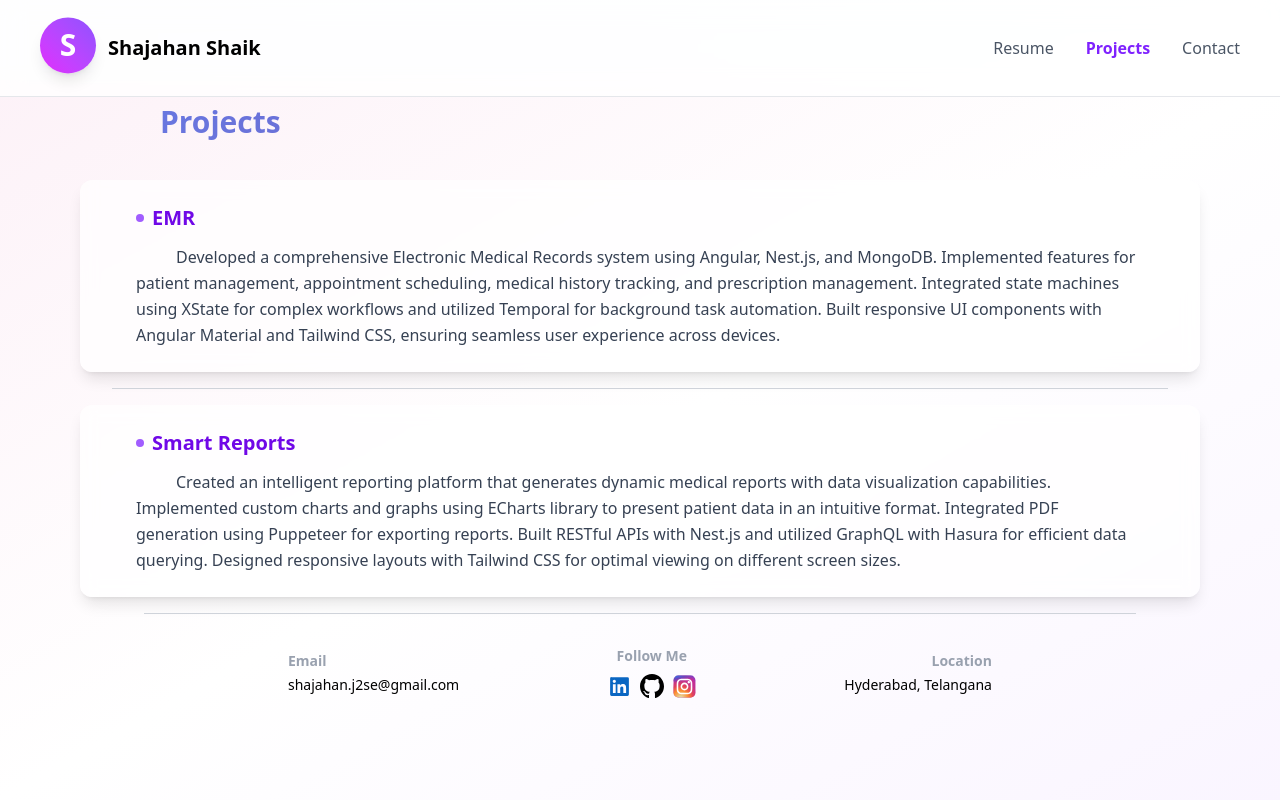
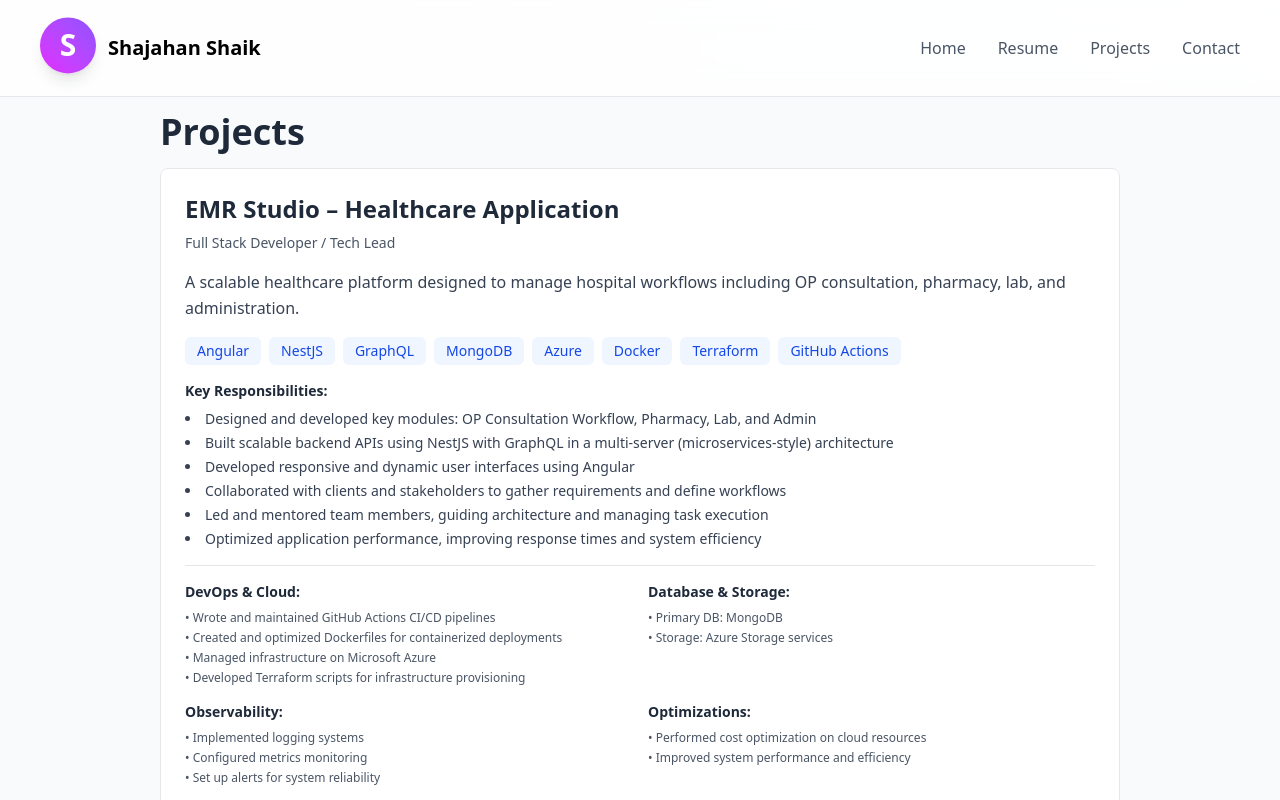
Before and after one commit to shajahansheik/portfolio, a Next.js app: page /projects in a window 1280 px wide. Built offline with nearby package versions, Linux system fonts and the light colour scheme.

Commit message:
pages updated

```diff
--- a/app/components/topnav.tsx
+++ b/app/components/topnav.tsx
@@ -30,22 +30,29 @@ export default function TopNav() {
       {/* Desktop Navigation */}
       <div className='hidden md:flex space-x-6 lg:space-x-8'>
         <Link
+          href='/'
+          className={`${getTextColor('/')} transition-all duration-300 hover:scale-105 relative group`}
+        >
+          Home
+          <span className="absolute -bottom-1 left-0 w-0 h-0.5 bg-violet-600 transition-all duration-300 group-hover:w-full"></span>
+        </Link>
+        <Link
           href='/resume'
-          className={`${getTextColor('/resume')} transition-all duration-300 hover:scale-105 relative group`}
+          className={`${getTextColor('/resume/')} transition-all duration-300 hover:scale-105 relative group`}
         >
           Resume
           <span className="absolute -bottom-1 left-0 w-0 h-0.5 bg-violet-600 transition-all duration-300 group-hover:w-full"></span>
         </Link>
         <Link
           href='/projects'
-          className={`${getTextColor('/projects')} transition-all duration-300 hover:scale-105 relative group`}
+          className={`${getTextColor('/projects/')} transition-all duration-300 hover:scale-105 relative group`}
         >
           Projects
           <span className="absolute -bottom-1 left-0 w-0 h-0.5 bg-violet-600 transition-all duration-300 group-hover:w-full"></span>
         </Link>
         <Link
           href='/contact'
-          className={`${getTextColor('/contact')} transition-all duration-300 hover:scale-105 relative group`}
+          className={`${getTextColor('/contact/')} transition-all duration-300 hover:scale-105 relative group`}
         >
           Contact
           <span className="absolute -bottom-1 left-0 w-0 h-0.5 bg-violet-600 transition-all duration-300 group-hover:w-full"></span>
--- a/app/page.tsx
+++ b/app/page.tsx
@@ -5,47 +5,41 @@ import profileData from "@/data/profile.json";
 
 export default function Home() {
   return (
-    <div className="min-h-screen bg-gradient-to-br from-purple-50 via-white to-blue-50 flex flex-col">
-      <div className="flex-1 flex items-center justify-center px-4 sm:px-6 lg:px-8 py-8 md:py-12">
-        <div className="flex flex-col lg:flex-row space-y-8 lg:space-y-0 lg:space-x-10 items-center justify-center max-w-7xl w-full">
+    <div className="h-screen bg-gray-50 flex flex-col overflow-hidden">
+      <div className="flex-1 flex items-center justify-center px-4 py-12 overflow-y-auto">
+        <div className="flex flex-col lg:flex-row gap-12 items-center max-w-6xl w-full">
           {/* Profile Image */}
-          <div className="animate-scale-in flex-shrink-0">
-            <div className="relative group">
-              <div className="absolute -inset-1 bg-gradient-to-r from-purple-600 to-pink-600 rounded-full blur opacity-25 group-hover:opacity-75 transition duration-1000 group-hover:duration-200 animate-pulse-slow"></div>
-              <Image
+          <div className="flex-shrink-0">
+            <Image
                 src={profileData.profileImage}
                 alt={profileData.name}
                 width={240}
                 height={240}
                 className="relative rounded-full grayscale hover:grayscale-0 transition-all duration-500 border-4 border-white shadow-2xl w-48 h-48 sm:w-60 sm:h-60 md:w-72 md:h-72 lg:w-80 lg:h-80 object-cover"
               />
-            </div>
           </div>
 
           {/* Profile Content */}
-          <div className="flex flex-col space-y-4 animate-fade-in delay-200 max-w-2xl text-center lg:text-left px-2">
-            <span className="text-3xl sm:text-4xl md:text-5xl font-semibold font-mono gradient-text animate-slide-in-left">
+          <div className="flex flex-col space-y-6 max-w-4xl text-center lg:text-left">
+            <h1 className="text-5xl font-semibold text-blue-600">
               {profileData.greeting}
-            </span>
-            <span className="text-lg sm:text-xl md:text-2xl font-semibold animate-slide-in-left delay-100">
+            </h1>
+            <h2 className="text-2xl font-semibold text-gray-800">
               {profileData.title}
-            </span>
-            <p className="w-full text-sm sm:text-base leading-relaxed text-gray-700 animate-fade-in delay-300 indent-4 text-justify">
+            </h2>
+            <p className="text-base leading-relaxed text-gray-700 whitespace-pre-line">
               {profileData.description}
             </p>
 
             {/* Action Links */}
-            <div className="flex flex-wrap gap-4 sm:gap-6 md:gap-8 pt-4 justify-center lg:justify-start">
+            <div className="flex gap-6 pt-4 justify-center lg:justify-start">
               {profileData.links.map((link, index) => (
                 <Link
                   key={index}
                   href={link.url}
-                  className={`w-20 h-20 sm:w-24 sm:h-24 md:w-28 md:h-28 rounded-full ${link.bgColor} ${link.hoverColor}
-                    flex items-center justify-center p-6 sm:p-8 md:p-12 border-2 border-gray-400
-                    transition-all duration-300 hover:scale-110 hover:shadow-2xl hover:rotate-3
-                    animate-scale-in delay-${300 + index * 100} font-semibold text-center text-xs sm:text-sm
-                    hover:border-gray-600 card-hover`}
-                  style={{ animationDelay: `${400 + index * 100}ms` }}
+                  className={`w-28 h-28 rounded-full ${link.bgColor} ${link.hoverColor}
+                    flex items-center justify-center border-2 border-black
+                    transition-colors duration-200 font-semibold text-sm`}
                 >
                   {link.title}
                 </Link>
@@ -54,9 +48,7 @@ export default function Home() {
           </div>
         </div>
       </div>
-      <div className="mt-auto">
-        <BottomNav/>
-      </div>
+      <BottomNav/>
     </div>
   );
 }
--- a/app/projects/page.tsx
+++ b/app/projects/page.tsx
@@ -4,32 +4,114 @@ import projectsData from '@/data/projects.json'
 
 export default function page() {
   return (
-    <div className='space-y-5 bg-gradient-to-br from-pink-50 via-white to-purple-50 h-full'>
-      <div className='px-4 sm:px-8 md:px-12 lg:px-20 xl:px-40 text-xl sm:text-2xl md:text-3xl font-bold gradient-text pt-6 animate-fade-in'>
-        Projects
+    <div className='h-screen flex flex-col bg-gray-50'>
+      {/* Fixed Header Section */}
+      <div className='px-4 sm:px-8 md:px-12 lg:px-20 xl:px-40 pt-8 pb-4 flex-shrink-0'>
+        <h1 className='text-2xl sm:text-3xl md:text-4xl font-bold text-gray-800'>
+          Projects
+        </h1>
       </div>
-      <div className='overflow-y-auto h-[calc(100%-8rem)] py-5 space-y-4 px-4 sm:px-6 md:px-8 lg:px-12 xl:px-20'>
-        {projectsData.projects.map((project, index) => (
-          <React.Fragment key={project.id}>
+
+      {/* Scrollable Projects List */}
+      <div className='flex-1 overflow-y-auto px-4 sm:px-8 md:px-12 lg:px-20 xl:px-40 pb-20'>
+        <div className='space-y-6'>
+          {projectsData.projects.map((project) => (
             <div
-              className='space-y-3 pb-4 sm:pb-6 p-4 sm:p-6 rounded-xl bg-white/70 backdrop-blur-sm shadow-lg hover:shadow-2xl transition-all duration-500 card-hover animate-scale-in'
-              style={{ animationDelay: `${index * 150}ms` }}
+              key={project.id}
+              className='bg-white rounded-lg border border-gray-200 p-6 hover:shadow-lg transition-shadow'
             >
-              <div className='px-2 sm:px-4 md:px-6 lg:px-8 text-base sm:text-lg md:text-xl font-bold text-violet-700 flex items-center gap-2'>
-                <span className='w-2 h-2 bg-violet-600 rounded-full animate-pulse-slow'></span>
-                {project.title}
+              {/* Project Header */}
+              <div className='mb-4'>
+                <h2 className='text-xl sm:text-2xl font-bold text-gray-800 mb-2'>
+                  {project.projectName}
+                </h2>
+                <p className='text-sm text-gray-600'>{project.role}</p>
               </div>
-              <div className='px-2 sm:px-4 md:px-6 lg:px-8 indent-4 sm:indent-6 md:indent-10 text-sm sm:text-base leading-relaxed text-gray-700'>
-                <p>{project.description}</p>
+
+              {/* Description */}
+              <p className='text-gray-700 text-sm sm:text-base mb-4 leading-relaxed'>
+                {project.description}
+              </p>
+
+              {/* Tech Stack */}
+              <div className='mb-4'>
+                <div className='flex flex-wrap gap-2'>
+                  {project.techStack.map((tech, techIndex) => (
+                    <span
+                      key={techIndex}
+                      className='px-3 py-1 bg-blue-50 text-blue-700 rounded-md text-xs sm:text-sm font-medium'
+                    >
+                      {tech}
+                    </span>
+                  ))}
+                </div>
+              </div>
+
+              {/* Responsibilities */}
+              {project.responsibilities && project.responsibilities.length > 0 && (
+                <div className='mb-4'>
+                  <h3 className='text-sm font-semibold text-gray-800 mb-2'>Key Responsibilities:</h3>
+                  <ul className='list-disc list-inside space-y-1 text-xs sm:text-sm text-gray-700'>
+                    {project.responsibilities.map((responsibility, respIndex) => (
+                      <li key={respIndex}>{responsibility}</li>
+                    ))}
+                  </ul>
+                </div>
+              )}
+
+              {/* Additional Details */}
+              <div className='grid grid-cols-1 md:grid-cols-2 gap-4 mt-4 pt-4 border-t border-gray-200'>
+                {/* DevOps & Cloud */}
+                {project.devOpsAndCloud && (
+                  <div>
+                    <h3 className='text-sm font-semibold text-gray-800 mb-2'>DevOps & Cloud:</h3>
+                    <div className='space-y-1 text-xs text-gray-600'>
+                      {project.devOpsAndCloud.ciCd && <p>• {project.devOpsAndCloud.ciCd}</p>}
+                      {project.devOpsAndCloud.containerization && <p>• {project.devOpsAndCloud.containerization}</p>}
+                      {project.devOpsAndCloud.cloud && <p>• {project.devOpsAndCloud.cloud}</p>}
+                      {project.devOpsAndCloud.infrastructureAsCode && <p>• {project.devOpsAndCloud.infrastructureAsCode}</p>}
+                    </div>
+                  </div>
+                )}
+
+                {/* Database */}
+                {project.database && (
+                  <div>
+                    <h3 className='text-sm font-semibold text-gray-800 mb-2'>Database & Storage:</h3>
+                    <div className='space-y-1 text-xs text-gray-600'>
+                      {project.database.primary && <p>• Primary DB: {project.database.primary}</p>}
+                      {project.database.storage && <p>• Storage: {project.database.storage}</p>}
+                    </div>
+                  </div>
+                )}
+
+                {/* Observability */}
+                {project.observability && project.observability.length > 0 && (
+                  <div>
+                    <h3 className='text-sm font-semibold text-gray-800 mb-2'>Observability:</h3>
+                    <div className='space-y-1 text-xs text-gray-600'>
+                      {project.observability.map((item, obsIndex) => (
+                        <p key={obsIndex}>• {item}</p>
+                      ))}
+                    </div>
+                  </div>
+                )}
+
+                {/* Optimizations */}
+                {project.optimizations && project.optimizations.length > 0 && (
+                  <div>
+                    <h3 className='text-sm font-semibold text-gray-800 mb-2'>Optimizations:</h3>
+                    <div className='space-y-1 text-xs text-gray-600'>
+                      {project.optimizations.map((item, optIndex) => (
+                        <p key={optIndex}>• {item}</p>
+                      ))}
+                    </div>
+                  </div>
+                )}
               </div>
             </div>
-            {index < projectsData.projects.length - 1 && (
-              <div className='mx-2 sm:mx-4 md:mx-6 lg:mx-8 text-gray-300'>
-                <hr className='border-gray-300'/>
-              </div>
-            )}
-          </React.Fragment>
-        ))}
+          ))}
+        </div>
         <BottomNav />
       </div>
     </div>
--- a/data/profile.json
+++ b/data/profile.json
@@ -2,7 +2,7 @@
   "name": "Shajahan",
   "greeting": "Hello",
   "title": "A Bit About Me",
-  "description": "Experienced Full Stack Developer skilled in Angular, Next.js, Nest.js, and GraphQL. Expertise in EMR systems, API design, state machines, and Twilio integration. Passionate about building robust, user-friendly applications and collaborating effectively.",
+  "description": "Full Stack Developer with 4+ years of experience in building scalable healthcare and enterprise applications. Skilled in modern web technologies including Angular, Next.js, NestJS, and GraphQL, with strong expertise in backend architecture and API development.\n\nExperienced in designing microservices-based systems, optimizing application performance, and implementing cloud-native solutions on Azure. Proven track record of working closely with clients and stakeholders to gather requirements, define workflows, and deliver high-quality products.\n\nHands-on experience in DevOps practices, including CI/CD pipelines, Docker, and infrastructure provisioning using Terraform. Adept at improving system reliability through observability, monitoring, and cost optimization strategies.\n\nA proactive team player with leadership experience in mentoring developers, managing tasks, and driving projects from concept to production.",
   "profileImage": "/shajahan.png",
   "links": [
     {
--- a/data/projects.json
+++ b/data/projects.json
@@ -2,13 +2,90 @@
   "projects": [
     {
       "id": 1,
-      "title": "EMR",
-      "description": "Developed a comprehensive Electronic Medical Records system using Angular, Nest.js, and MongoDB. Implemented features for patient management, appointment scheduling, medical history tracking, and prescription management. Integrated state machines using XState for complex workflows and utilized Temporal for background task automation. Built responsive UI components with Angular Material and Tailwind CSS, ensuring seamless user experience across devices."
+      "projectName": "EMR Studio – Healthcare Application",
+      "role": "Full Stack Developer / Tech Lead",
+      "techStack": [
+        "Angular",
+        "NestJS",
+        "GraphQL",
+        "MongoDB",
+        "Azure",
+        "Docker",
+        "Terraform",
+        "GitHub Actions"
+      ],
+      "description": "A scalable healthcare platform designed to manage hospital workflows including OP consultation, pharmacy, lab, and administration.",
+      "responsibilities": [
+        "Designed and developed key modules: OP Consultation Workflow, Pharmacy, Lab, and Admin",
+        "Built scalable backend APIs using NestJS with GraphQL in a multi-server (microservices-style) architecture",
+        "Developed responsive and dynamic user interfaces using Angular",
+        "Collaborated with clients and stakeholders to gather requirements and define workflows",
+        "Led and mentored team members, guiding architecture and managing task execution",
+        "Optimized application performance, improving response times and system efficiency"
+      ],
+      "devOpsAndCloud": {
+        "ciCd": "Wrote and maintained GitHub Actions CI/CD pipelines",
+        "containerization": "Created and optimized Dockerfiles for containerized deployments",
+        "cloud": "Managed infrastructure on Microsoft Azure",
+        "infrastructureAsCode": "Developed Terraform scripts for infrastructure provisioning"
+      },
+      "observability": [
+        "Implemented logging systems",
+        "Configured metrics monitoring",
+        "Set up alerts for system reliability"
+      ],
+      "optimizations": [
+        "Performed cost optimization on cloud resources",
+        "Improved system performance and efficiency"
+      ],
+      "database": {
+        "primary": "MongoDB",
+        "storage": "Azure Storage services"
+      }
     },
     {
       "id": 2,
-      "title": "Smart Reports",
-      "description": "Created an intelligent reporting platform that generates dynamic medical reports with data visualization capabilities. Implemented custom charts and graphs using ECharts library to present patient data in an intuitive format. Integrated PDF generation using Puppeteer for exporting reports. Built RESTful APIs with Nest.js and utilized GraphQL with Hasura for efficient data querying. Designed responsive layouts with Tailwind CSS for optimal viewing on different screen sizes."
-    }
+  "projectName": "Smart Reports – Digital Patient Reporting System",
+  "role": "Full Stack Developer",
+  "techStack": [
+    "Next.js",
+    "NestJS",
+    "Python",
+    "MongoDB",
+    "Azure",
+    "Tailwind CSS",
+    "Puppeteer",
+    "Twilio",
+    "GitHub Actions"
+  ],
+  "description": "A digital healthcare reporting platform that presents patient data in a clear, visual, and user-friendly format using metrics, color indicators, and organ-based representations.",
+  "responsibilities": [
+    "Developed a digital reporting system to display complete patient health data in an intuitive format",
+    "Designed reports with visual metrics and color indicators for normal, abnormal, and critical conditions",
+    "Built body/organ-based representations for better understanding of patient conditions",
+    "Developed a responsive and high-performance web application using Next.js and Tailwind CSS",
+    "Integrated WhatsApp report sharing using Twilio by sending secure report URLs",
+    "Implemented PDF generation using Puppeteer for downloadable reports",
+    "Optimized application performance for faster loading times",
+    "Managed report data using MongoDB and Azure Storage"
+  ],
+  "devOpsAndCloud": {
+    "ciCd": "Created and maintained GitHub Actions CI/CD pipelines",
+    "containerization": "Worked with containerized deployments where required",
+    "cloud": "Managed application deployment and services on Microsoft Azure",
+    "infrastructureAsCode": "Handled deployment workflows and automation"
+  },
+  "observability": [
+    "Ensured application stability with logging and monitoring practices"
+  ],
+  "optimizations": [
+    "Improved performance and reduced loading time",
+    "Enhanced user experience with responsive and efficient UI design"
+  ],
+  "database": {
+    "primary": "MongoDB",
+    "storage": "Azure Storage services"
+  }
+}
   ]
 }
```
